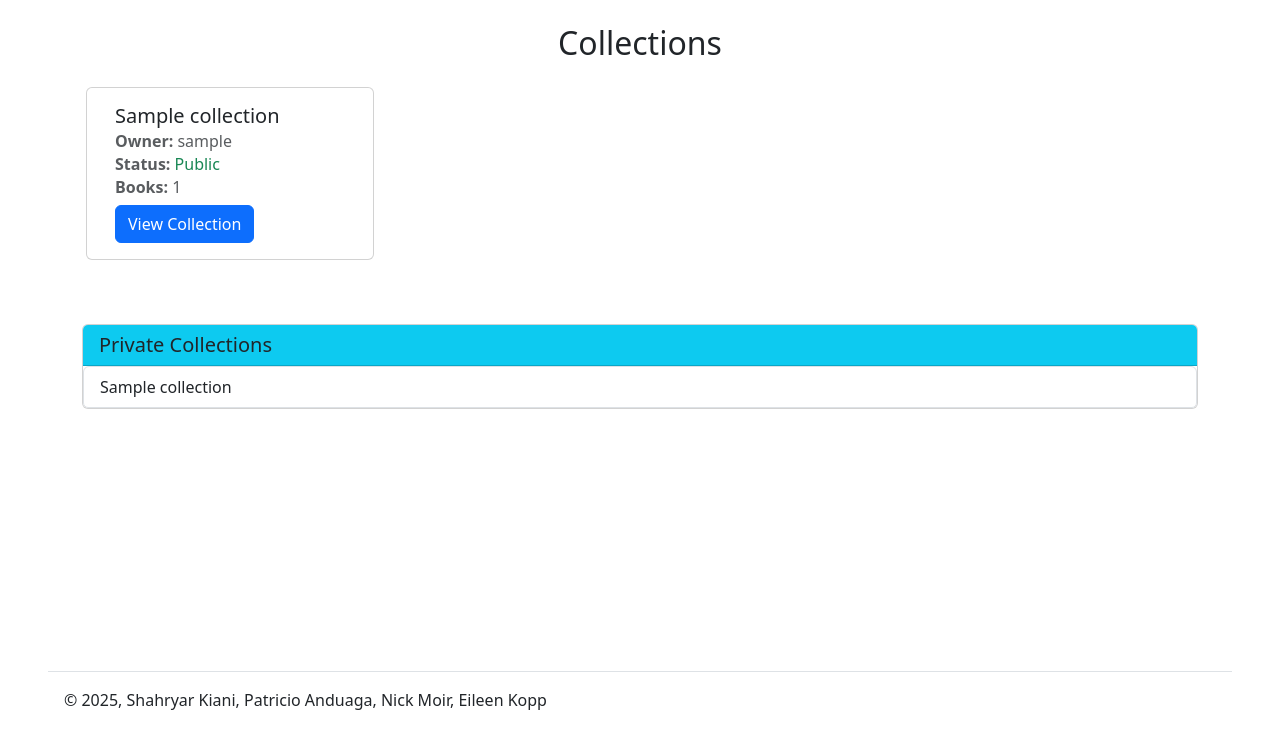
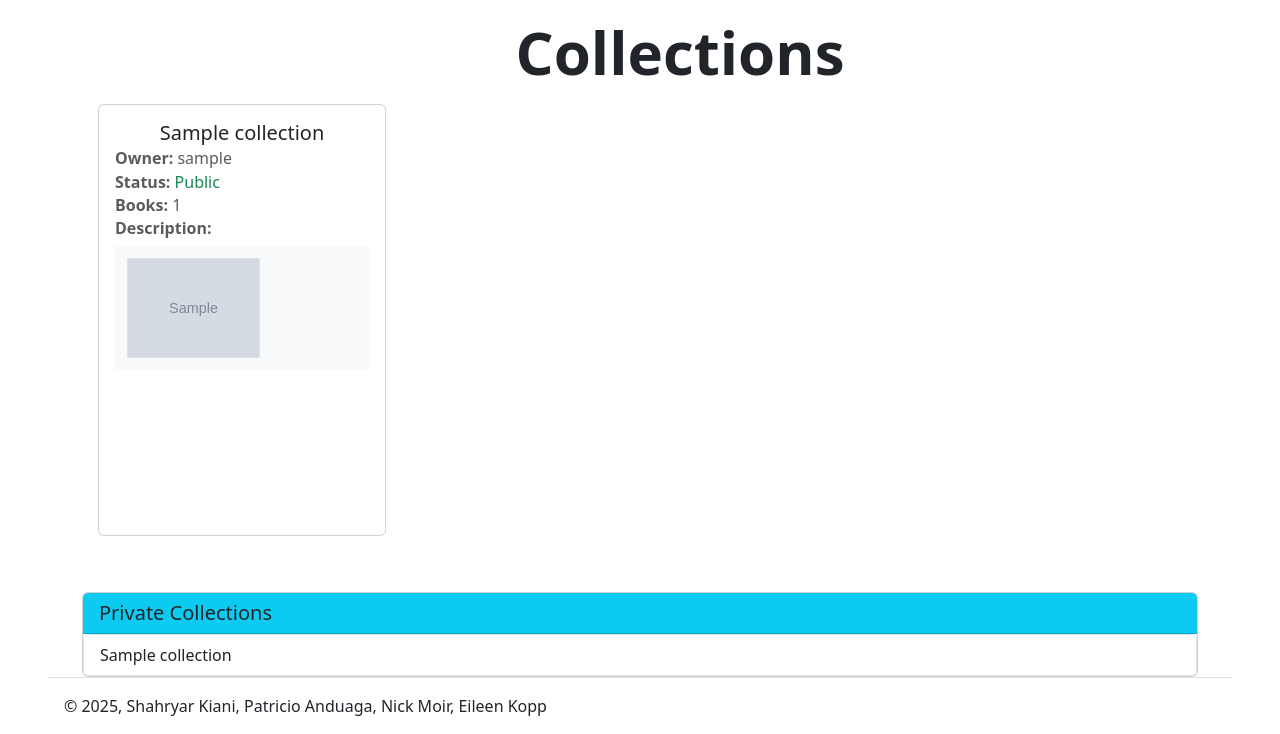
Before and after one commit to PatricioA-2004/Library-Website, a Django app: template lending/templates/lending/collection_list.html in a window 1280 px wide. Shown: the part 72-806 px from the top of the page. Before the commit the page ends 782 px from the top, so only its background shows below. Run offline with Django 3.2, Linux system fonts and the light colour scheme; the template is opened without the code that fills it: most values are stand-ins (such as "Sample title", 1, 10 or a date in 2020); grey boxes marked "Sample" are stand-in pictures; some libraries are stand-ins or nearby versions.

Commit message:
Added hover animations and book covers

```diff
--- a/lending/templates/lending/collection_list.html
+++ b/lending/templates/lending/collection_list.html
@@ -4,18 +4,34 @@
 
 {% block content %}
 <div class="container">
-    <h2 class="text-center mt-4">Collections</h2>
+    <div class="d-flex justify-content-between align-items-center mt-3" style="margin-left: 80px;">
+        <div class="flex-grow-1 text-center">
+            <h2 class="mb-0" style="font-weight: bold; font-size: 60px;">Collections</h2>
+        </div>
+        <div class="ms-auto">
             {% if not request.user.is_anonymous %}
-    <a href="{% url 'lending:create_collection' %}" class="btn btn-success">
+            <a href="{% url 'lending:create_collection' %}" class="btn btn-success mt-4">
                 Create New Collection
             </a>
             {% endif %}
+        </div>
+    </div>
+
+    <style>
+        .card:hover .card-overlay {
+            opacity: 1 !important;
+        }
+    </style>
 
     <div class="row">
         {% for collection in collections %}
-        <div class="card m-3" style="width: 18rem;">
+        <div class="col mb-4">
+            <a href="{% url 'lending:collection_detail' collection.id %}" class="text-decoration-none">
+                <div class="card m-3 h-100 position-relative overflow-hidden"
+                    style="width: 18rem; transition: all 0.3s ease; min-height: 400px;">
                     <div class="card-body">
-                <h5 class="card-title">{{ collection.collection_name }}</h5>
+                        <!--Collection Info-->
+                        <h5 class="card-title text-center">{{ collection.collection_name }}</h5>
                         <h6 class="card-subtitle mb-2 text-muted">
                             <strong>Owner:</strong> {{ collection.owner.username }}
                         </h6>
@@ -30,11 +46,35 @@
                         <h6 class="card-subtitle mb-2 text-muted">
                             <strong>Books:</strong> {{ collection.books.count }}
                         </h6>
-                <a href="{% url 'lending:collection_detail' collection.id %}" class="btn btn-primary">View Collection</a>
-                {% if request.user == collection.owner or request.user.is_staff %}
-                <a href="{% url 'lending:edit_collection' collection.id %}" class="btn btn-secondary">Edit</a>
+                        <h6 class="card-subtitle mb-2 text-muted">
+                            <strong>Description:</strong>
+                        </h6>
+                        <!--Book Covers-->
+                        <div class="d-flex p-2" style="min-height: 120px; background-color: #f8f9fa;">
+                            {% for book in collection.books.all|slice:":3" %}
+                            {% if book.book_cover %}
+                            <img src="{{ book.book_cover.url }}" class="img-fluid border m-1"
+                                style="height: 100px; width: auto; object-fit: contain;" alt="{{ book.title }} cover">
+                            {% else %}
+                            <div class="d-flex align-items-center justify-content-center border m-1"
+                                style="height: 100px; width: 70px; background-color: #e9ecef;">
+                                <small>No cover</small>
+                            </div>
                             {% endif %}
+                            {% empty %}
+                            <div class="w-100 d-flex align-items-center justify-content-center">
+                                <small class="text-muted">No Books in Collection</small>
                             </div>
+                            {% endfor %}
+                        </div>
+                    </div>
+                    <!--Hover Overlay-->
+                    <div class="position-absolute top-0 start-0 w-100 h-100 opacity-0 card-overlay" style="background-color: rgba(29, 27, 27, 0.7);
+                        transition: opacity 0.3s ease;
+                        pointer-events: none;">
+                    </div>
+                </div>
+            </a>
         </div>
         {% empty %}
         <div class="col-12">
```
Also changed, not shown: lending/migrations/0001_initial.py, lending/migrations/0002_profile_delete_user.py (deleted), lending/migrations/0003_book_total_available_book_total_copies_request_and_more.py (deleted). Lines whose indentation alone changed are shown as unchanged.
